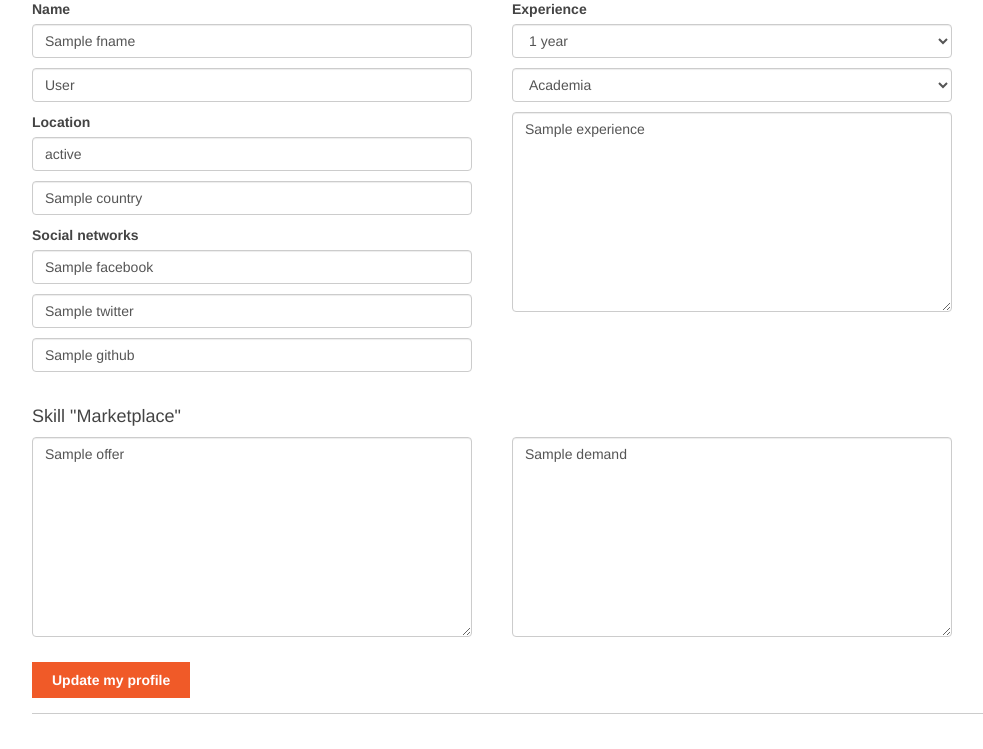
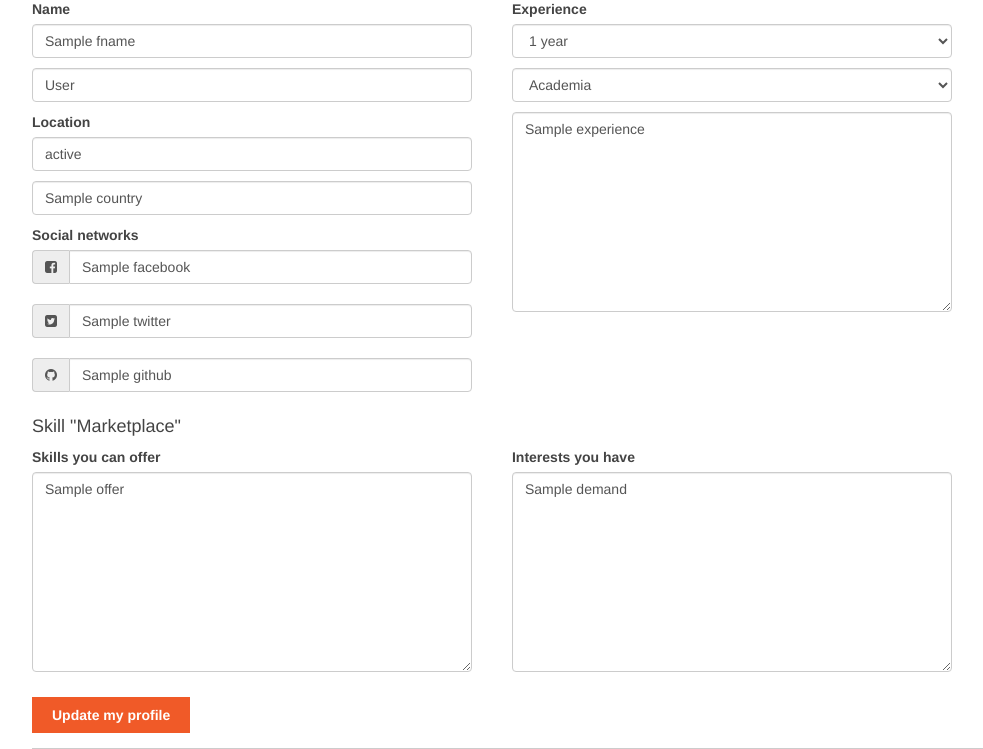
Before and after one commit to sahuguet/govlab-academy, a Python web app: template templates/profile.html in a window 1280 px wide. Shown: the part 195-944 px from the top of the page, without its empty margins (128-1111 px from the left). Before the commit the page ends 909 px from the top, so only its background shows below. Run offline with Jinja, Linux system fonts and the light colour scheme; the template is opened without the code that fills it: most values are stand-ins (such as "Sample title", 1, 10 or a date in 2020); some libraries are stand-ins or nearby versions.

Commit message:
profile tweaks

```diff
--- a/templates/profile.html
+++ b/templates/profile.html
@@ -20,9 +20,25 @@
         <input type="text" class="form-control" placeholder="Country" name="country" value="{{country}}">
 
         <label for="name">Social networks</label>
-        <input type="text" class="form-control" placeholder="your facebook account" name="facebook" value="{{facebook}}">
-        <input type="text" class="form-control" placeholder="your Twitter handle" name="twitter" value="{{twitter}}">
-        <input type="text" class="form-control" placeholder="your GitHub account" name="github" value="{{github}}">
+        <div class="input-group">
+          <span class="input-group-addon"><i class="fa fa-facebook-square"></i></span>
+          <input type="text" class="form-control" placeholder="your facebook account" name="facebook" value="{{facebook}}">
+        </div>
+
+        <br/>
+
+        <div class="input-group">
+          <span class="input-group-addon"><i class="fa fa-twitter-square"></i></span>
+          <input type="text" class="form-control" placeholder="your Twitter handle" name="twitter" value="{{twitter}}">
+        </div>
+
+        <br/>
+
+        <div class="input-group">
+          <span class="input-group-addon"><i class="fa fa-github"></i></span>
+          <input type="text" class="form-control" placeholder="your GitHub account" name="github" value="{{github}}">
+        </div>
+
     </div>
     <div class="b-half m-right">
         <label for="name">Experience</label>
@@ -44,10 +60,12 @@
     <div class="b-form-section">
         <h4>Skill "Marketplace"</h4>
         <div class="b-half">
-            <textarea class="form-control" placeholder="What help you can offer" name="offer" >{{offer}}</textarea>
+          <label for="name">Skills you can offer</label>
+            <textarea class="form-control" placeholder="Using keywords, summarize your skills. (e.g. what do you do well)" name="offer" >{{offer}}</textarea>
         </div>
         <div class="b-half m-right">
-            <textarea class="form-control" placeholder="What help you are looking for" name="demand"  >{{demand}}</textarea>
+          <label for="name">Interests you have</label>
+            <textarea class="form-control" placeholder="Using keywords, summarize your interests. (e.g. topics about which you are passionate)" name="demand"  >{{demand}}</textarea>
         </div>
     </div>
     <div class="b-form-section">
```
